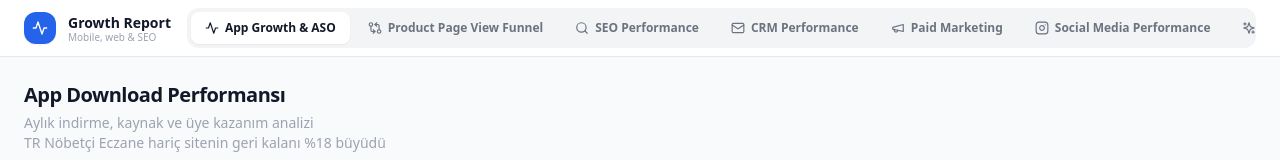
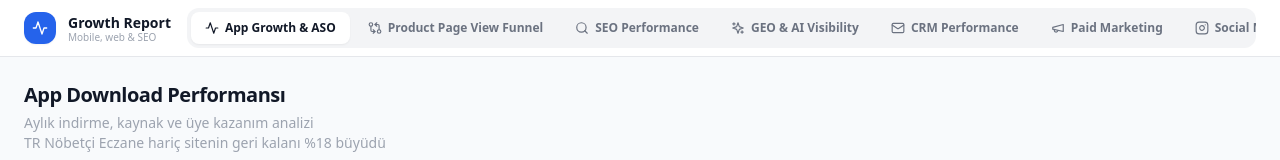
Before and after one commit to happdestek/growth-report, a React (Vite) app: page / in a window 1280 px wide. Shown: the top 160 px of the page. Built offline with nearby package versions, Linux system fonts and the light colour scheme; no server answers; the database is empty.

Commit message:
update from bolt
Co-authored-by: Bolt <agent+8020190@bolt.new>

```diff
--- a/src/App.tsx
+++ b/src/App.tsx
@@ -12,10 +12,10 @@ const TABS = [
   { id: 'growth',  label: 'App Growth & ASO',         icon: <Activity size={14} /> },
   { id: 'funnel',  label: 'Product Page View Funnel', icon: <GitCompareArrows size={14} /> },
   { id: 'seo',     label: 'SEO Performance',           icon: <Search size={14} /> },
+  { id: 'geo',     label: 'GEO & AI Visibility',       icon: <Sparkles size={14} /> },
   { id: 'crm',     label: 'CRM Performance',           icon: <Mail size={14} /> },
   { id: 'paid',    label: 'Paid Marketing',            icon: <Megaphone size={14} /> },
   { id: 'social',  label: 'Social Media Performance', icon: <Instagram size={14} /> },
-  { id: 'geo',     label: 'GEO & AI Visibility',        icon: <Sparkles size={14} /> },
 ] as const;
 
 type TabId = typeof TABS[number]['id'];
```
